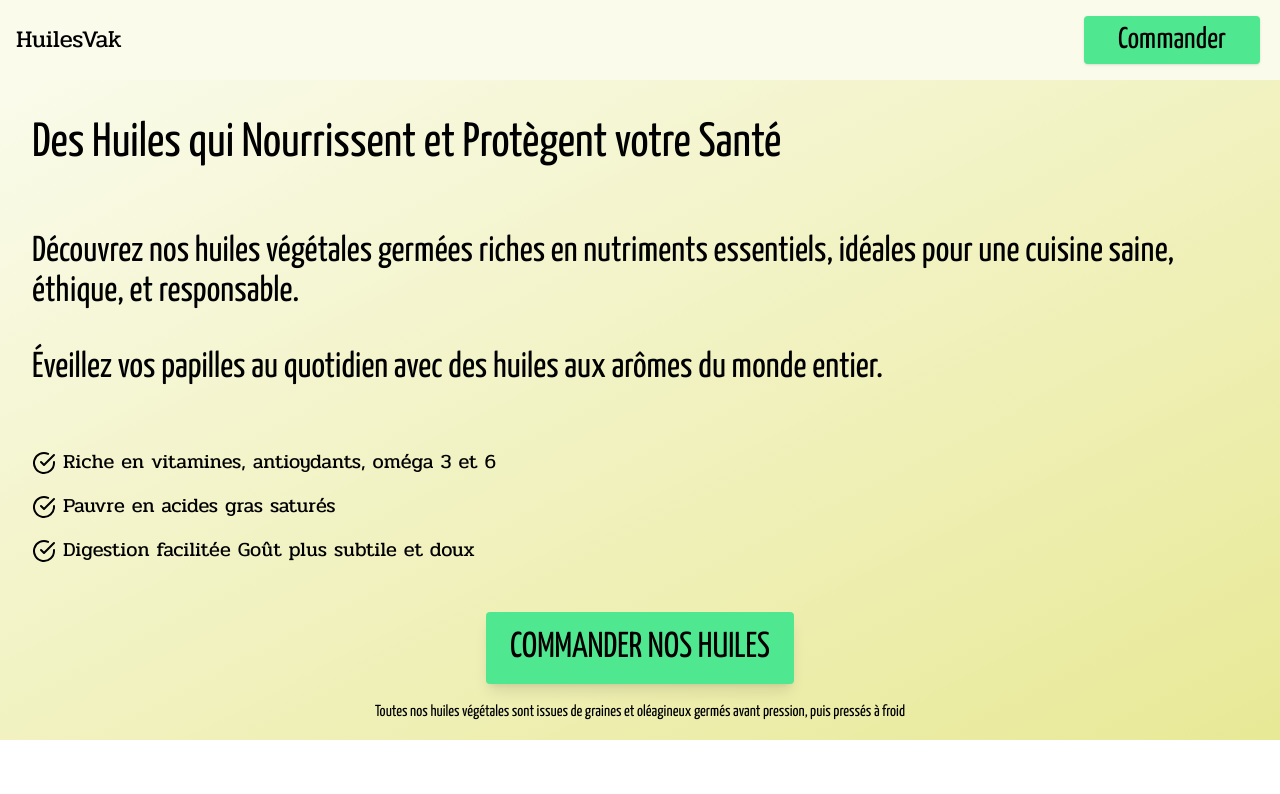
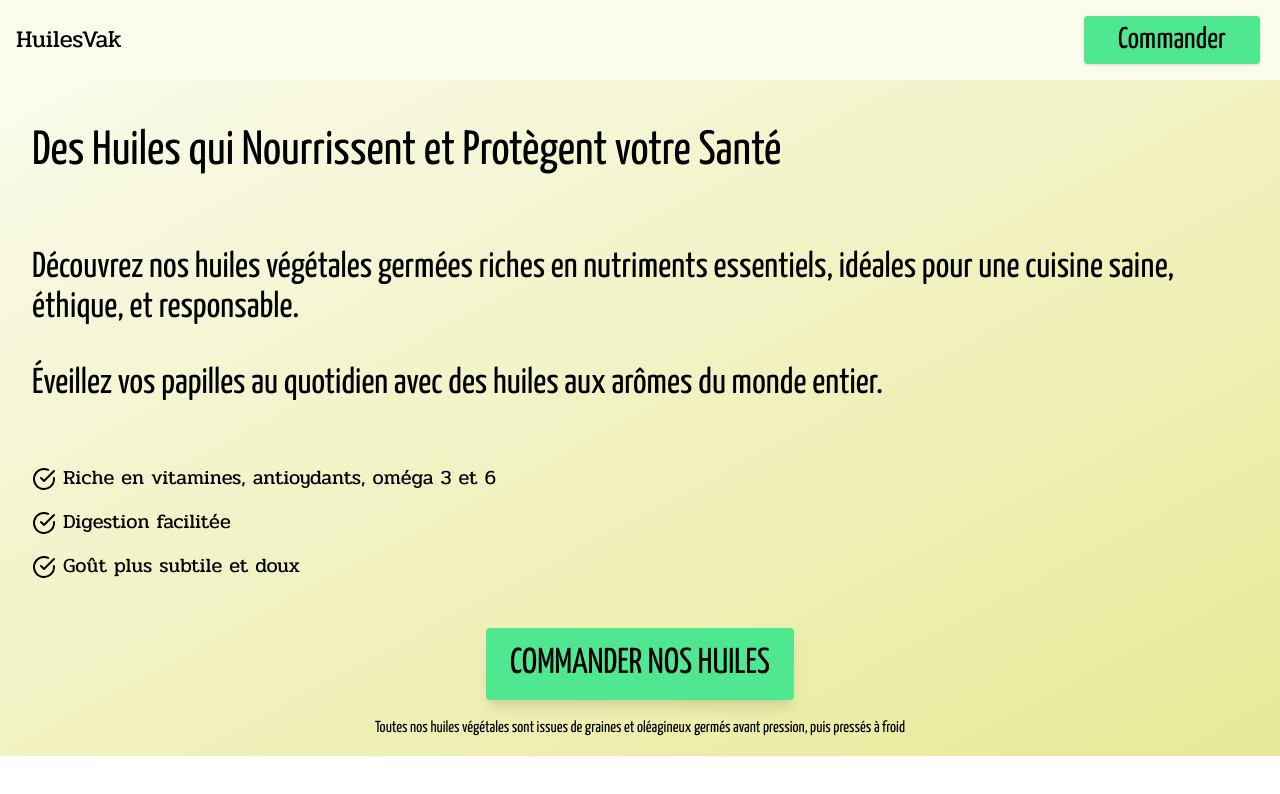
Before and after one commit to arnaudpant/huilevak, a React (Vite) app: page / in a window 1280 px wide. Shown: the top 794 px of the page. Built offline with nearby package versions, Linux system fonts and the light colour scheme.

Commit message:
modif li

```diff
--- a/src/ui/sections/SectionHero.jsx
+++ b/src/ui/sections/SectionHero.jsx
@@ -4,7 +4,7 @@ const SectionHero = () => {
     return (
         <section className="px-8 bg-gradient-to-br from-p1 to-p4">
             <div>
-                <h1 className="text-5xl py-10">
+                <h1 className="text-5xl py-12">
                     Des Huiles qui Nourrissent et Protègent votre Santé
                 </h1>
 
@@ -25,12 +25,10 @@ const SectionHero = () => {
                         antioydants, oméga 3 et 6
                     </li>
                     <li className="py-2">
-                        <CheckCircle className="inline" /> Pauvre en acides gras
-                        saturés
+                        <CheckCircle className="inline" /> Digestion facilitée
                     </li>
                     <li className="py-2">
-                        <CheckCircle className="inline" /> Digestion facilitée
-                        Goût plus subtile et doux
+                        <CheckCircle className="inline" /> Goût plus subtile et doux
                     </li>
                 </ul>
             </div>
```
